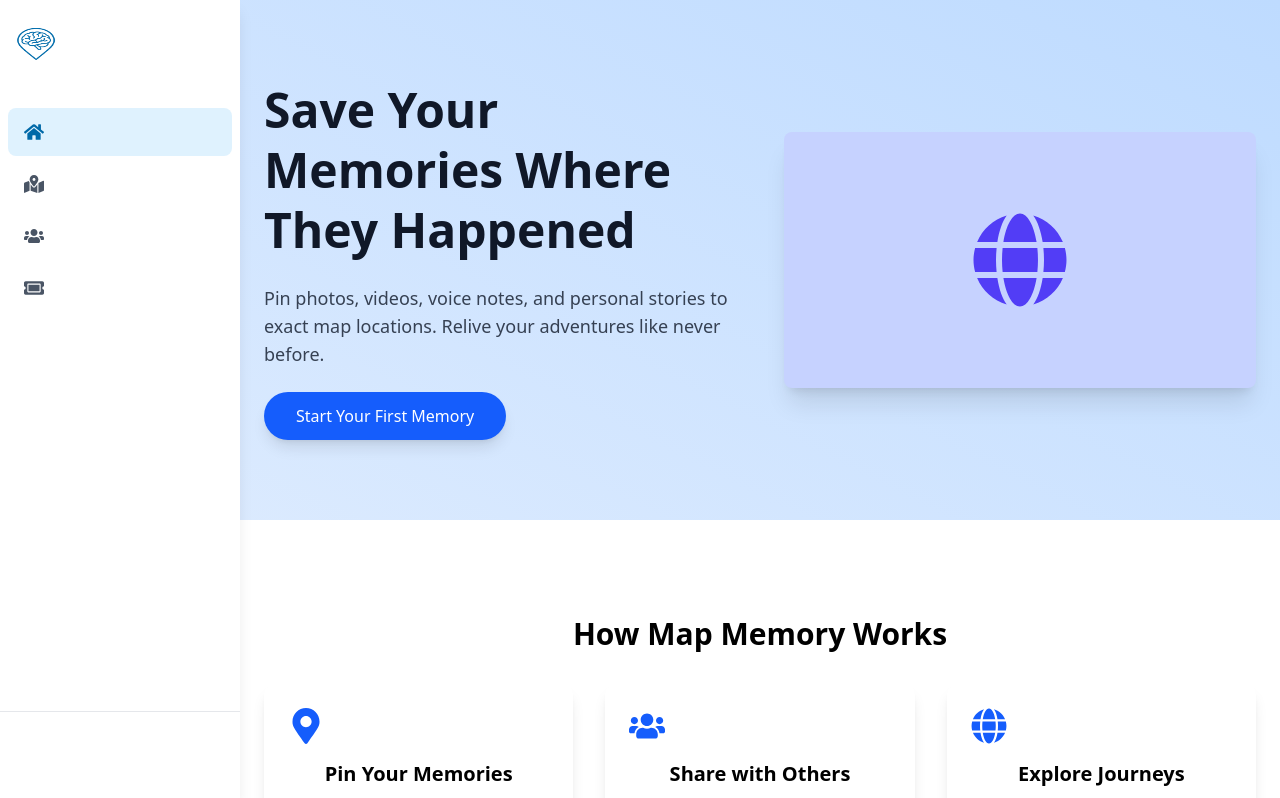
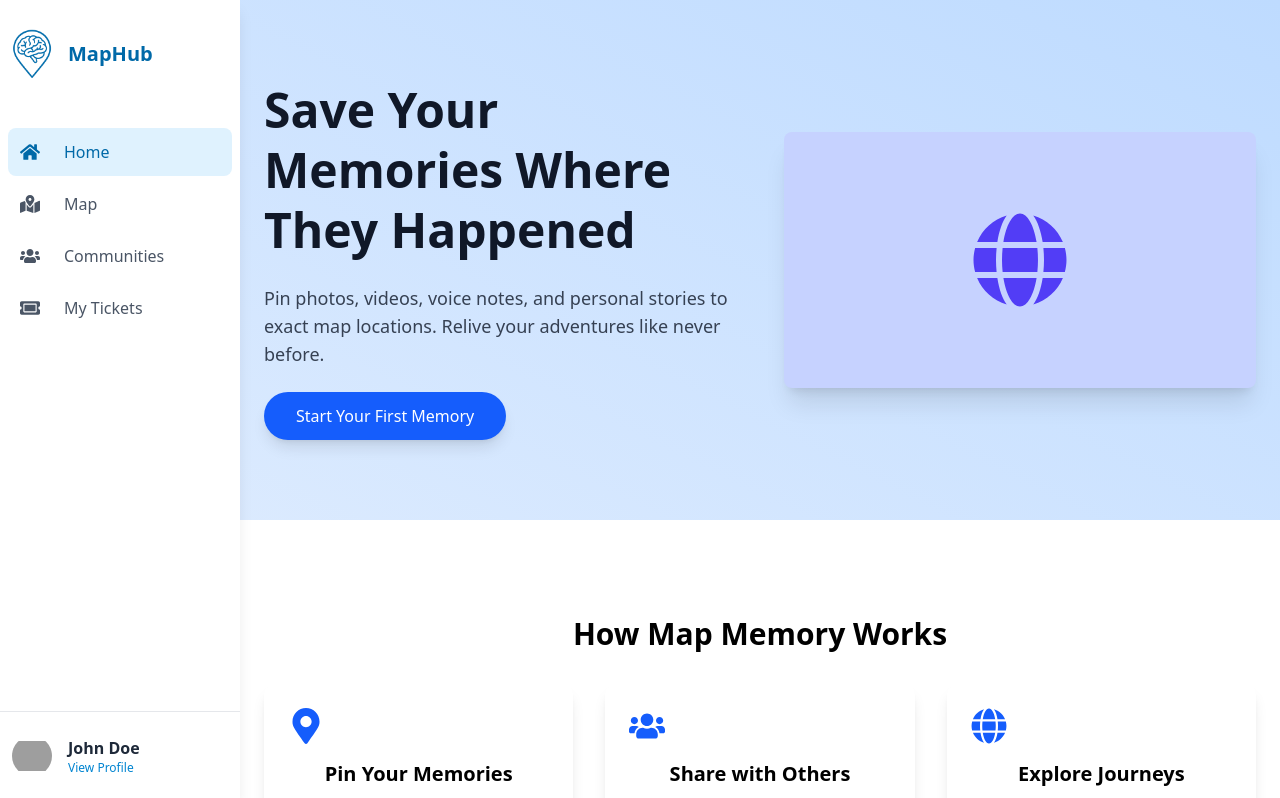
Before and after one commit to AzzamAlshaye/MemoryHub-frontend, a React (Vite) app: page / in a window 1280 px wide. Shown: the top 798 px of the page. Built offline with nearby package versions, Linux system fonts and the light colour scheme; grey boxes are pictures that could not be loaded.

Commit message:
update: Sidebar

```diff
--- a/src/components/Sidebar.jsx
+++ b/src/components/Sidebar.jsx
@@ -6,7 +6,7 @@ import { motion } from "framer-motion";
 
 const menuItems = [
   { to: "/", icon: <FaHome size={20} />, label: "Home" },
-  { to: "/map", icon: <FaMapMarkedAlt size={20} />, label: "Map" },
+  { to: "/mapPage", icon: <FaMapMarkedAlt size={20} />, label: "Map" },
   { to: "/communities1", icon: <FaUsers size={20} />, label: "Communities" },
   { to: "/Mytickets", icon: <FaTicketAlt size={20} />, label: "My Tickets" },
 ];
@@ -16,19 +16,23 @@ export default function Sidebar() {
 
   return (
     <motion.aside
-      initial={{ width: 80 }}
+      initial={{ width: 60 }}
       whileHover={{ width: 240 }}
       transition={{ type: "spring", stiffness: 200, damping: 20 }}
       className="hidden lg:flex flex-col h-screen bg-white shadow-lg sticky top-0 z-20 overflow-hidden"
     >
       {/* Logo */}
-      <Link to="/" className="flex items-center gap-3 px-4 py-6">
-        <img src="/logo.webp" alt="Logo" className="w-10 h-10" />
+      <Link to="/" className="flex items-center gap-4 px-3 py-6">
+        <img
+          src="/logo.webp"
+          alt="Logo"
+          className="w-10 h-auto object-contain"
+        />
         <motion.span
-          initial={{ opacity: 0 }}
+          initial={{ opacity: 1 }}
           whileHover={{ opacity: 1 }}
           transition={{ duration: 0.2 }}
-          className="text-xl font-bold text-sky-700"
+          className="text-xl font-bold text-sky-700 whitespace-nowrap"
         >
           MapHub
         </motion.span>
@@ -42,20 +46,23 @@ export default function Sidebar() {
             <Link
               key={item.to}
               to={item.to}
-              className={`flex items-center gap-3 px-4 py-3 my-1 rounded-lg transition-colors duration-200 \
-                ${
-                  isActive
-                    ? "bg-sky-100 text-sky-700"
-                    : "text-gray-600 hover:bg-gray-100"
-                }`}
+              className={`flex items-center gap-6 px-3 py-3 my-1 rounded-lg transition-colors duration-200 ${
+                isActive
+                  ? "bg-sky-100 text-sky-700"
+                  : "text-gray-600 hover:bg-gray-100"
+              }`}
             >
-              <motion.div whileHover={{ x: 5 }} className="flex-shrink-0">
+              <motion.div
+                initial={{ opacity: 1 }}
+                whileHover={{ x: 5, opacity: 1 }}
+                className="flex-shrink-0"
+              >
                 {item.icon}
               </motion.div>
               <motion.span
-                initial={{ opacity: 0 }}
+                initial={{ opacity: 1 }}
                 whileHover={{ opacity: 1 }}
-                transition={{ delay: 0.1 }}
+                transition={{ delay: 0 }}
                 className="whitespace-nowrap"
               >
                 {item.label}
@@ -66,32 +73,25 @@ export default function Sidebar() {
       </nav>
 
       {/* Profile */}
-      <div className="px-4 py-6 border-t border-gray-200">
-        <motion.div
-          initial={{ scale: 0.9, opacity: 0 }}
-          whileHover={{ scale: 1, opacity: 1 }}
-          className="flex items-center gap-3 cursor-pointer"
-        >
+      <div className="px-3 py-6 border-t border-gray-200">
+        <div className="flex items-center gap-4">
           <img
             src="https://randomuser.me/api/portraits/men/32.jpg"
             alt="User avatar"
-            className="w-10 h-10 rounded-full object-cover"
+            className="w-10 h-10 rounded-full object-contain"
           />
-          <motion.div
-            initial={{ opacity: 0 }}
-            whileHover={{ opacity: 1 }}
-            transition={{ delay: 0.1 }}
-            className="flex flex-col"
-          >
-            <span className="font-semibold text-gray-800">John Doe</span>
+          <div className="flex flex-col whitespace-nowrap">
+            <span className="font-semibold text-gray-800 opacity-100">
+              John Doe
+            </span>
             <Link
               to="/dashboard"
-              className="text-xs text-sky-600 hover:underline"
+              className="text-xs text-sky-600 hover:underline opacity-100"
             >
               View Profile
             </Link>
-          </motion.div>
-        </motion.div>
+          </div>
+        </div>
       </div>
     </motion.aside>
   );
```
